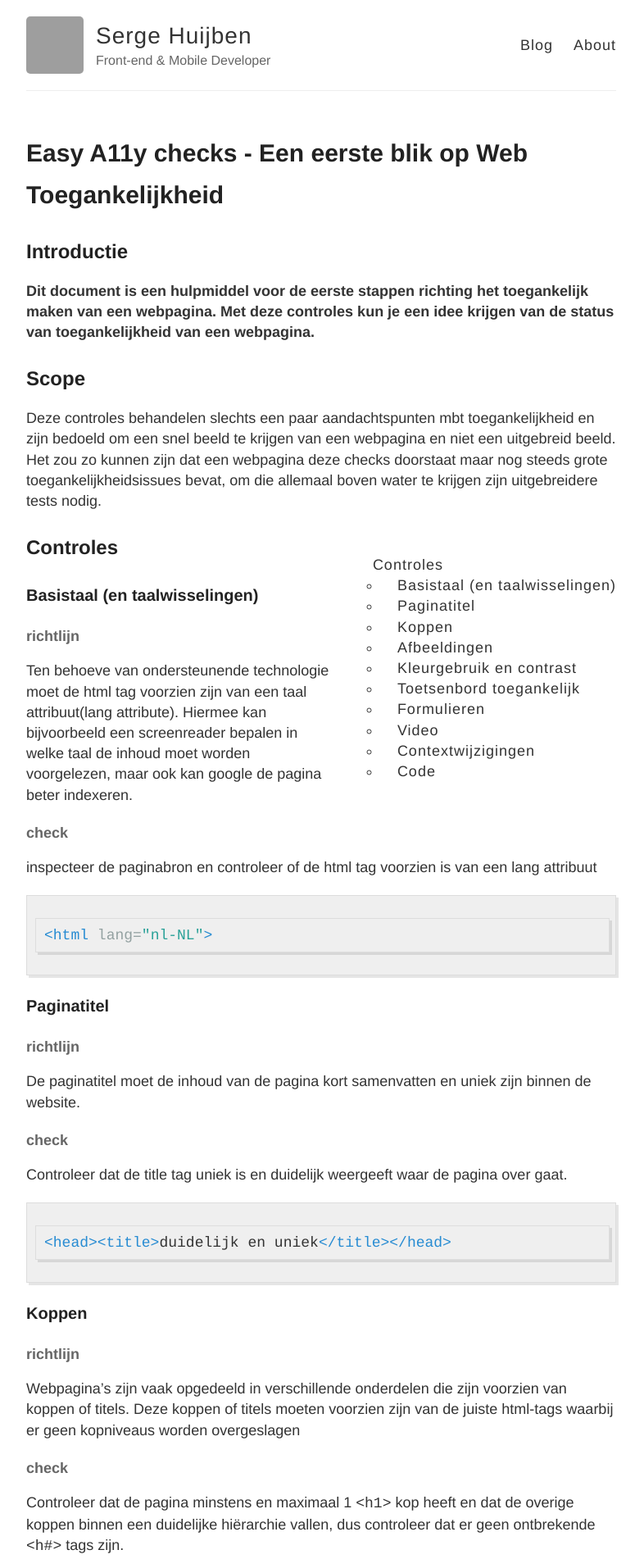
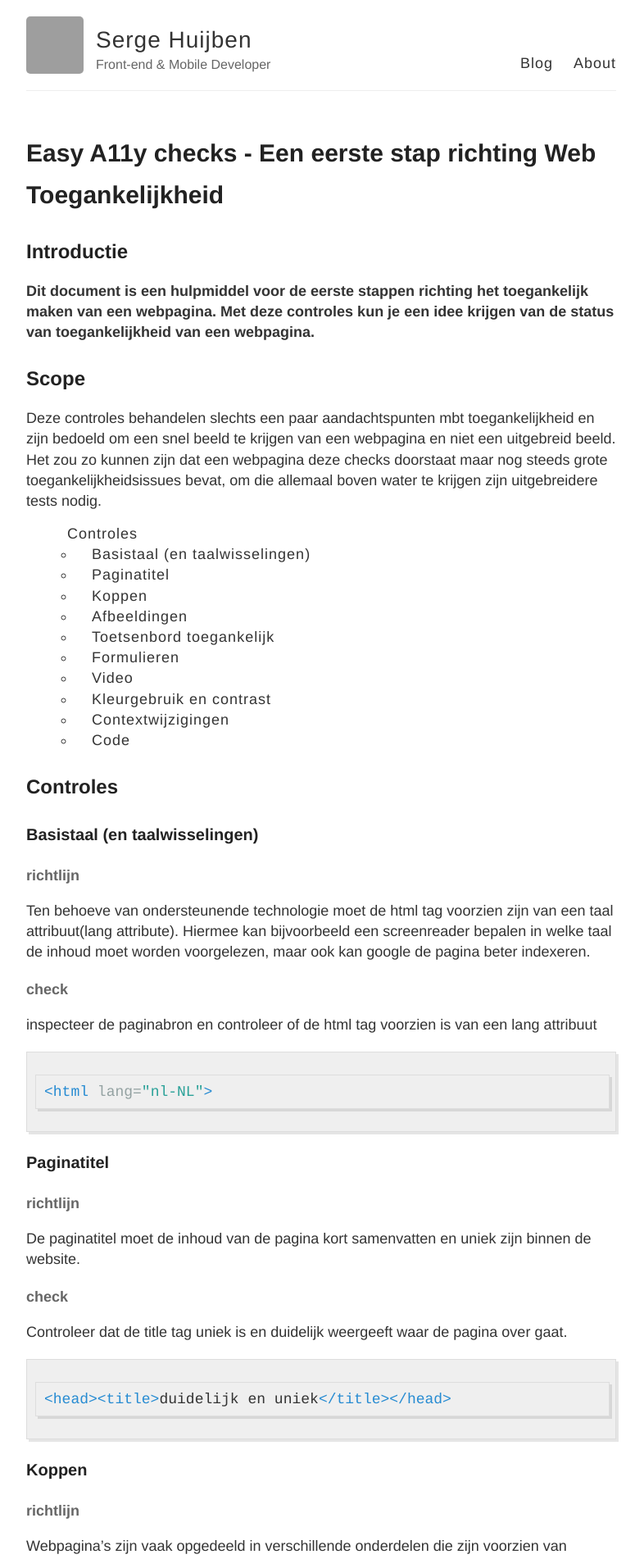
Before and after one commit to thehuijb/thehuijb.github.io, a Jekyll site: the page built from _posts/2017-09-14-start-met-a11y.md, in a window 1280 px wide. Shown: the top 1902 px of the page at 82% size, without its empty margins (248-1034 px from the left). Built offline with Jekyll 4.4.1, drawn with Linux system fonts in a browser that asks for light colours; some of the changed text lies outside the part shown; grey boxes are pictures that could not be loaded.

Commit message:
adjust layout and order

````diff
--- a/_layouts/default.html
+++ b/_layouts/default.html
@@ -18,14 +18,15 @@
   <body>
     <div class="wrapper-masthead">
       <div class="container">
-        <header class="masthead clearfix">
-          <a href="{{ site.baseurl }}/" class="site-avatar"><img src="{{ site.avatar }}" /></a>
+        <header class="masthead">
+          <div class="site-info-wrapper">
+            <a href="{{ site.baseurl }}/" class="site-avatar"><img src="{{ site.avatar }}" /></a>
 
-          <div class="site-info">
-            <h1 class="site-name"><a href="{{ site.baseurl }}/">{{ site.name }}</a></h1>
-            <p class="site-description">{{ site.description }}</p>
+            <div class="site-info">
+              <h1 class="site-name"><a href="{{ site.baseurl }}/">{{ site.name }}</a></h1>
+              <p class="site-description">{{ site.description }}</p>
+            </div>
           </div>
-
           <nav>
             <a href="{{ site.baseurl }}/">Blog</a>
             <a href="{{ site.baseurl }}/about">About</a>
--- a/_posts/2017-09-14-start-met-a11y.md
+++ b/_posts/2017-09-14-start-met-a11y.md
@@ -1,6 +1,6 @@
 ---
 layout: post
-title: Easy A11y checks - Een eerste blik op Web Toegankelijkheid
+title: Easy A11y checks - Een eerste stap richting Web Toegankelijkheid
 ---
 
 ## Introductie
@@ -18,10 +18,10 @@
 				<li><a href="#paginatitel">Paginatitel</a></li>
 				<li><a href="#koppen">Koppen</a></li>
 				<li><a href="#afbeeldingen">Afbeeldingen</a></li>
-				<li><a href="#kleurgebruik-en-contrast">Kleurgebruik en contrast</a></li>
 				<li><a href="#toetsenbord-toegankelijk">Toetsenbord toegankelijk</a></li>
 				<li><a href="#formulieren">Formulieren</a></li>
 				<li><a href="#video">Video</a></li>
+				<li><a href="#kleurgebruik-en-contrast">Kleurgebruik en contrast</a></li>
 				<li><a href="#contextwijzigingen">Contextwijzigingen</a></li>
 				<li><a href="#code">Code</a></li>
 			</ul>
@@ -73,6 +73,7 @@
     <h2>kop niveau 2</h2>
       <h3>kop niveau 3</h3>
 ```
+
 ### Afbeeldingen
 #### richtlijn
 Voor functionele afbeeldingen geldt dat ze altijd moeten zijn voorzien van een duidelijk beschrijvend tekstueel alternatief (alt tekst), decoratieve afbeeldingen hebben een leeg alt `alt=""` attribuut of zijn via CSS geplaatst.
@@ -81,13 +82,6 @@
 ```html
 <img src="pad/naar/afbeelding" alt="duidelijk beschrijvend tekstueel alternatief">
 ```
-
-### Kleurgebruik en contrast
-#### richtlijn
-Om een goede ondersteuning te bieden voor mensen met een visuele beperking zoals bijvoorbeeld kleurenblindheid moet er op gelet worden dat kleur niet als enige middel wordt gebruikt om informatie over te brengen,  tot een reactie op te roepen. Let ook op het contrast, dit moet voldoen aan 4,5:1 bij normale tekst en 3:1 bij grote tekst (18pt of 14pt dikgedrukt)
-#### check
-Controleer dat bijvoorbeeld foutmeldingen ook zonder kleur duidelijkheid verschaffen en of de contrast ratio voldoende is.
-Gebruik hiervoor applicaties, plugins of browser extensies. Bijvoorbeeld de chrome extensie "WCAG Luminosity Contrast Ratio Analyzer". hiermee kun je contrast ratio controleren en ook de pagina bekijken als een kleurenblinde.
 
 ### Toetsenbord toegankelijk
 #### richtlijn
--- a/style.scss
+++ b/style.scss
@@ -156,37 +156,30 @@
 
 .masthead {
   padding: 20px 0;
+  display: flex;
+  flex-wrap: wrap;
+  align-items: flex-end;
+  justify-content: space-between;
   border-bottom: 1px solid $lightGray;
 
   @include mobile {
+    padding: 10px 0;
     text-align: center;
   }
 }
-
+.site-info-wrapper {
+  display: flex;
+  align-items: flex-end;
+  min-width: 320px;
+}
 .site-avatar {
-  float: left;
   width: 70px;
   height: 70px;
+  flex:0 0 70px;
   margin-right: 15px;
-
-  @include mobile {
-    float: none;
-    display: block;
-    margin: 0 auto;
-  }
 
   img {
     border-radius: 5px;
-  }
-}
-
-.site-info {
-  float: left;
-
-  @include mobile {
-    float: none;
-    display: block;
-    margin: 0 auto;
   }
 }
 
@@ -198,28 +191,21 @@
   font-weight: 300;
   font-size: 28px;
   letter-spacing: 1px;
+  text-align: left;
 }
 
 .site-description {
   margin: -5px 0 0 0;
   color: $gray;
   font-size: 16px;
-
-  @include mobile {
-    margin: 3px 0;
-  }
 }
 
 nav {
-  float: right;
-  margin-top: 23px; // @TODO: Vertically middle align
   font-family: $helveticaNeue;
   font-size: 18px;
+  margin-top: 10px;
 
   @include mobile {
-    float: none;
-    margin-top: 9px;
-    display: block;
     font-size: 16px;
   }
 
@@ -231,7 +217,7 @@
     letter-spacing: 1px;
 
     @include mobile {
-      margin: 0 10px;
+      margin: 0 10px 0 0;
       color: $blue;
     }
   }
````
Also changed, not shown: other parts of _posts/2017-09-14-start-met-a11y.md (+7 -0 lines), _posts/2015-09-10-Hello-World.md (deleted, +0 -10 lines).
